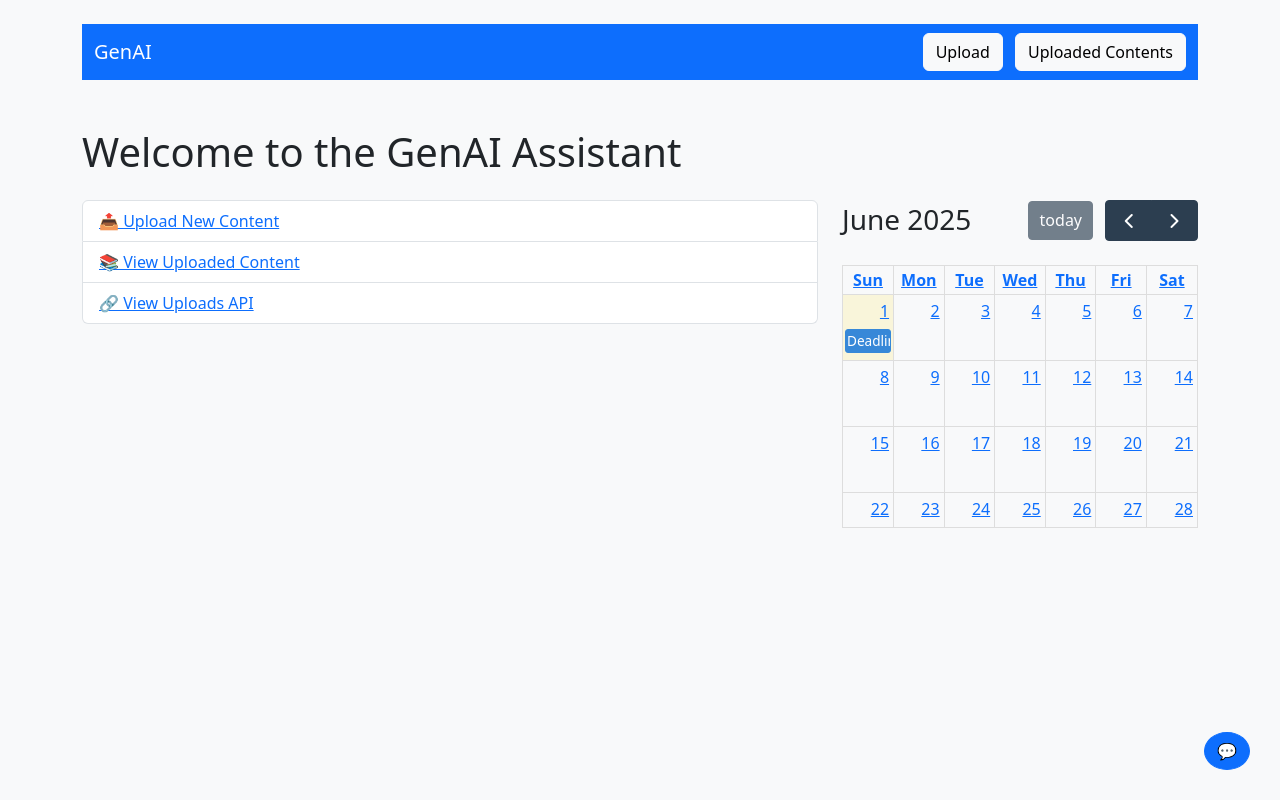
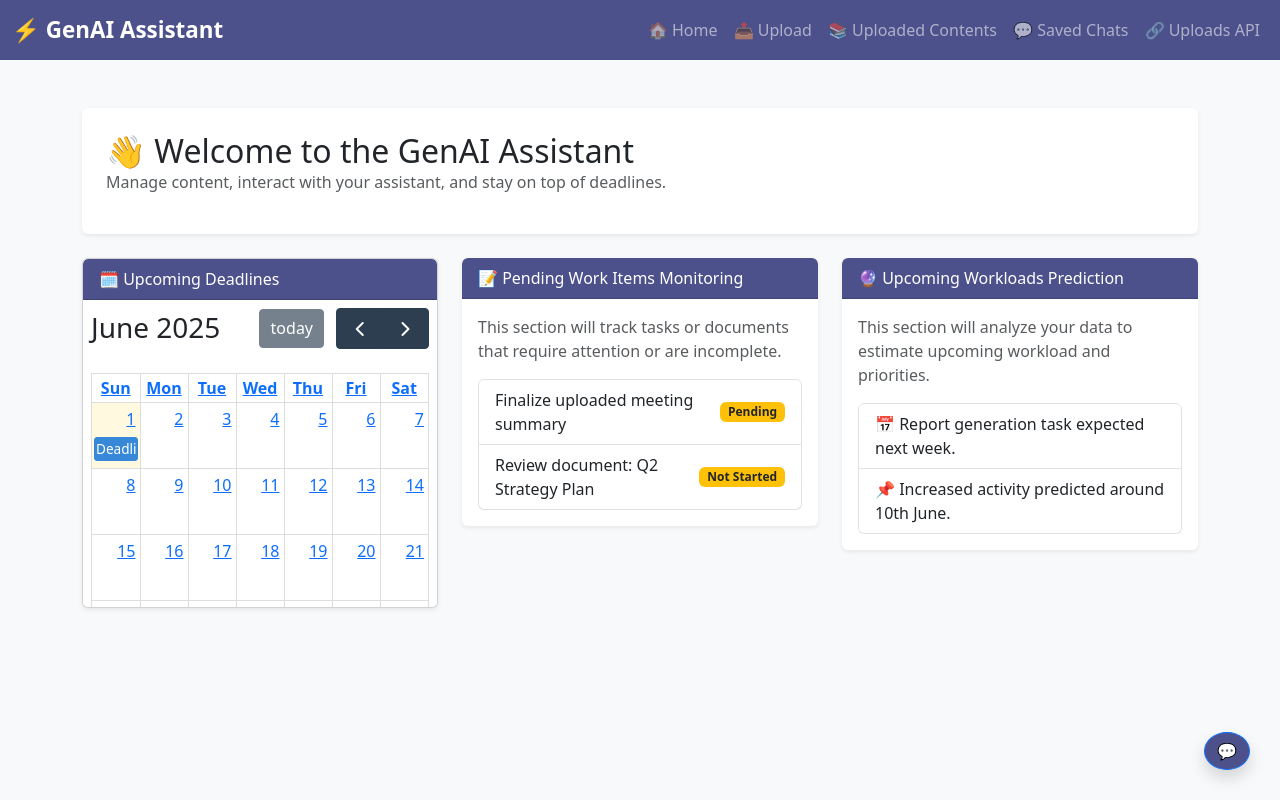
Before and after one commit to liptika/genai_assistant_django_azure, a Django app: page / in a window 1280 px wide. Run offline with Django 4.2, Linux system fonts and the light colour scheme; lists and menus that the app fills with data are empty.

Commit message:
UI Update and Azure OpenAI Integration
Added Save Chat

Updated UI

Integrated Azure OpenAI with Chatbot

```diff
--- a/genai_assistant/content_manager/templates/content_manager/home.html
+++ b/genai_assistant/content_manager/templates/content_manager/home.html
@@ -1,33 +1,90 @@
 {% extends 'base.html' %}
 {% block title %}Home - GenAI Assistant{% endblock %}
 {% block content %}
-<div class="row mt-5 text-left">
-  <h1 class="mb-4">Welcome to the GenAI Assistant</h1>
-
-  <!-- Content Links -->
-  <div class="col-md-8">
-    <ul class="list-group">
-      <li class="list-group-item"><a href="/upload/">📤 Upload New Content</a></li>
-      <li class="list-group-item"><a href="/content_list/">📚 View Uploaded Content</a></li>
-      <li class="list-group-item"><a href="/api/uploads/">🔗 View Uploads API</a></li>
-    </ul>
+<div class="row mt-4">
+  <div class="col-12 mb-4">
+    <div class="bg-white p-4 rounded shadow-sm">
+      <h2 class="mb-0">👋 Welcome to the GenAI Assistant</h2>
+      <p class="text-muted">Manage content, interact with your assistant, and stay on top of deadlines.</p>
+    </div>
   </div>
 
-  <!-- Calendar -->
+  <!-- Calendar Section -->
   <div class="col-md-4">
-    <div id='calendar'></div>
+    <div class="card shadow-sm mb-4" style="max-height: 350px; overflow-y: auto;">
+      <div class="card-header text-white" style="background-color: rgb(77, 81, 139);">
+        🗓️ Upcoming Deadlines
+      </div>
+      <div class="card-body p-2">
+        <div id="calendar" style="max-width: 100%;"></div>
+      </div>
+    </div>
+  </div>
+
+  <!-- Pending Work Items Monitoring -->
+  <div class="col-md-4">
+    <div class="card shadow-sm border-0" style="max-height: 350px; overflow-y: auto;">
+      <div class="card-header text-white" style="background-color: rgb(77, 81, 139);">
+        📝 Pending Work Items Monitoring
+      </div>
+      <div class="card-body">
+        <p class="text-muted">This section will track tasks or documents that require attention or are incomplete.</p>
+        <ul class="list-group">
+          <li class="list-group-item d-flex justify-content-between align-items-center">
+            Finalize uploaded meeting summary
+            <span class="badge bg-warning text-dark">Pending</span>
+          </li>
+          <li class="list-group-item d-flex justify-content-between align-items-center">
+            Review document: Q2 Strategy Plan
+            <span class="badge bg-warning text-dark">Not Started</span>
+          </li>
+
+
+          <!-- Add more items here if needed -->
+        </ul>
+      </div>
+    </div>
+  </div>
+
+  <!-- Upcoming Workloads Prediction -->
+  <div class="col-md-4">
+    <div class="card shadow-sm border-0" style="max-height: 350px; overflow-y: auto;">
+      <div class="card-header text-white" style="background-color: rgb(77, 81, 139);">
+        🔮 Upcoming Workloads Prediction
+      </div>
+      <div class="card-body">
+        <p class="text-muted">This section will analyze your data to estimate upcoming workload and priorities.</p>
+        <ul class="list-group">
+          <li class="list-group-item">
+            📅 Report generation task expected next week.
+          </li>
+          <li class="list-group-item">
+            📌 Increased activity predicted around 10th June.
+          </li>
+          <!-- Add more items here if needed -->
+        </ul>
+      </div>
+    </div>
   </div>
 </div>
 
+
+
+
+
+
 <!-- Floating Chat Button -->
-<button id="chatbot-toggle" class="btn btn-primary rounded-circle"
-  style="position: fixed; bottom: 30px; right: 30px; z-index: 999">💬</button>
+<button id="chatbot-toggle" class="btn btn-primary rounded-circle shadow"
+  style="position: fixed; bottom: 30px; right: 30px; z-index: 999; background-color: rgb(77, 81, 139);" title="Open Chatbot">💬</button>
 
 <!-- Chatbot Popup -->
-<div id="chatbot-container" class="card"
-  style="display: none; position: fixed; bottom: 90px; right: 30px; width: 300px; z-index: 999;">
-  <div class="card-header bg-primary text-white">Chatbot Assistant</div>
-  <div class="card-body" id="chatbox" style="height: 200px; overflow-y: auto"></div>
+<div id="chatbot-container" class="card shadow"
+  style="display: none; position: fixed; bottom: 90px; right: 30px; width: 350px; z-index: 999;">
+  <div class="card-header text-white d-flex justify-content-between align-items-center" style="background-color: rgb(77, 81, 139);">
+    Chatbot Assistant
+    <button type="button" class="btn-close btn-close-white" aria-label="Close" onclick="chatbotContainer.style.display='none';"></button>
+  </div>
+  <div class="card-body" id="chatbox" style="height: 250px; overflow-y: auto; font-size: 0.9rem;"></div>
 
   <form id="chatbot-form" class="d-flex flex-column p-2 border-top" enctype="multipart/form-data">
     <div class="d-flex mb-2">
@@ -40,6 +97,7 @@
   </form>
 </div>
 {% endblock %}
+
 
 {% block extra_scripts %}
 <script>
@@ -92,7 +150,7 @@
       .then((res) => res.json())
       .then((data) => {
         const botReply = data.reply || "🤖 Sorry, I didn’t get that.";
-        chatbox.innerHTML += `<div class="text-start mb-2"><span class="badge bg-secondary">${botReply}</span></div>`;
+        chatbox.innerHTML += `<div class="text-start mb-2"><span class="badge bg-secondary" style="white-space: normal; word-wrap: break-word; display: inline-block; max-width: 100%; text-align: left;">${botReply}</span></div>`;
         chatbox.scrollTop = chatbox.scrollHeight;
         chatbotInput.value = "";
         fileInput.value = "";
--- a/genai_assistant/content_manager/urls.py
+++ b/genai_assistant/content_manager/urls.py
@@ -10,4 +10,5 @@ urlpatterns = [
     path('calendar-test/', views.calendar_test_view, name='calendar_test'),
     path('chatbot_api/', views.chatbot_api, name='chatbot_api'),
     path('content/delete/<int:content_id>/', views.delete_content, name='delete_content'),
+    path('saved_chats/', views.saved_chats, name='saved_chats'),
 ]
--- a/genai_assistant/content_manager/views.py
+++ b/genai_assistant/content_manager/views.py
@@ -22,6 +22,8 @@ import uuid
 from django.shortcuts import redirect, get_object_or_404
 from django.contrib import messages
 from .models import UploadedContent
+
+from .models import ChatMessage
 
 #API View
 
@@ -78,29 +80,59 @@ def calendar_test_view(request):
 
 
 # Chatbot API
+from .langchain_utils import get_langchain_chain
+
 @csrf_exempt
 def chatbot_api(request):
     if request.method == "POST":
         message = request.POST.get("message", "").strip()
         uploaded_file = request.FILES.get("file")
+        ai_reply = ""
 
-        # Handle file upload if present
+        # ⬇️ Handle file upload
         if uploaded_file:
             filename = f"{uuid.uuid4()}_{uploaded_file.name}"
-            save_path = os.path.join(settings.MEDIA_ROOT, "uploads", filename)
+            file_path = os.path.join("uploads", filename)
+            save_path = os.path.join(settings.MEDIA_ROOT, file_path)
+
+            os.makedirs(os.path.dirname(save_path), exist_ok=True)
+
             with default_storage.open(save_path, 'wb+') as destination:
                 for chunk in uploaded_file.chunks():
                     destination.write(chunk)
-            print(f"✅ File saved at: {save_path}")
 
-        # Dummy AI response (replace with actual logic if needed)
-        ai_reply = f"You said: '{message}'"
-        if uploaded_file:
-            ai_reply += f" and uploaded a file named '{uploaded_file.name}'"
+            # Save to DB
+            UploadedContent.objects.create(
+                title=uploaded_file.name,
+                file=file_path,
+                content_type='doc'  # Static for now
+            )
+
+            ai_reply += f"✅ Uploaded file: {uploaded_file.name}. "
+
+        # ⬇️ Use LangChain to generate a real response
+        if message:
+            try:
+                chain = get_langchain_chain()
+                langchain_response = chain.run(message)
+                ai_reply += langchain_response
+            except Exception as e:
+                ai_reply += f"❌ Error generating response: {str(e)}"
+        elif not ai_reply:
+            ai_reply = "🤖 You didn't say anything!"
+
+        # ⬇️ Save to DB
+        ChatMessage.objects.create(
+            user_message=message or "",
+            bot_reply=ai_reply
+        )
 
         return JsonResponse({"reply": ai_reply})
 
     return JsonResponse({"error": "Only POST requests are allowed."}, status=405)
+
+
+
 
 
 #Delete Saved Files
@@ -117,3 +149,23 @@ def delete_content(request, content_id):
         messages.success(request, "File deleted successfully.")
 
     return redirect('content_list')
+
+'''
+#Save chats
+def chatbot_api(request):
+    if request.method == 'POST':
+        data = json.loads(request.body)
+        user_message = data.get('message')
+        # Simulate response (replace with real logic)
+        bot_reply = f"Echo: {user_message}"
+
+        # Save chat
+        ChatMessage.objects.create(user_message=user_message, bot_reply=bot_reply)
+
+        return JsonResponse({'reply': bot_reply})'''
+
+
+#Save Chats Page
+def saved_chats(request):
+    chats = ChatMessage.objects.order_by('-timestamp')
+    return render(request, 'content_manager/saved_chats.html', {'chats': chats})
--- /dev/null
+++ b/genai_assistant/media/uploads/7f2e5bf8-3be6-453d-8cf8-6c1e1fe0b076_demo.txt
@@ -0,0 +1 @@
+demo.txt
--- /dev/null
+++ b/genai_assistant/media/uploads/demo.txt
@@ -0,0 +1 @@
+demo.txt
--- /dev/null
+++ b/genai_assistant/media/uploads/demo_FjGT4T6.txt
@@ -0,0 +1 @@
+demo.txt
--- a/genai_assistant/templates/base.html
+++ b/genai_assistant/templates/base.html
@@ -3,30 +3,70 @@
 <head>
   <meta charset="UTF-8">
   <title>{% block title %}GenAI Assistant{% endblock %}</title>
-    <link rel="stylesheet" href="https://cdn.jsdelivr.net/npm/bootstrap@5.3.2/dist/css/bootstrap.min.css">
+
+  <!-- Bootstrap CSS -->
+  <link href="https://cdn.jsdelivr.net/npm/bootstrap@5.3.2/dist/css/bootstrap.min.css" rel="stylesheet">
+
   <!-- FullCalendar CSS -->
   <link href="https://cdn.jsdelivr.net/npm/fullcalendar@5.11.3/main.min.css" rel="stylesheet" />
 
+  <style>
+    body {
+      background-color: #f8f9fa;
+    }
+    .navbar-brand {
+      font-weight: bold;
+      font-size: 1.4rem;
+    }
+    .nav-link {
+      font-size: 1rem;
+    }
+    .bg-blue {
+    --bs-bg-opacity: 1;
+    background-color: rgb(77, 81, 139);
+}
+  </style>
 </head>
-<body class="bg-light">
-    <div class="container py-4">
-        <nav class="navbar navbar-expand-lg navbar-dark bg-primary mb-4">
+
+<body >
+  <!-- Navbar -->
+  <nav class="navbar navbar-expand-lg navbar-dark bg-blue sticky-top" >
     <div class="container-fluid">
-              <a class="navbar-brand" href="/">GenAI</a>
-              <div>
-                <a class="btn btn-light me-2" href="/upload/">Upload</a>
-                <a class="btn btn-light" href="/content_list/">Uploaded Contents</a>
+      <a class="navbar-brand" href="/">⚡ GenAI Assistant</a>
+      <button class="navbar-toggler" type="button" data-bs-toggle="collapse" data-bs-target="#navbarContent">
+        <span class="navbar-toggler-icon"></span>
+      </button>
+
+      <div class="collapse navbar-collapse justify-content-end" id="navbarContent">
+        <ul class="navbar-nav mb-2 mb-lg-0">
+          <li class="nav-item">
+            <a class="nav-link" href="/">🏠 Home</a>
+          </li>
+          <li class="nav-item">
+            <a class="nav-link" href="/upload/">📤 Upload</a>
+          </li>
+          <li class="nav-item">
+            <a class="nav-link" href="/content_list/">📚 Uploaded Contents</a>
+          </li>
+          <li class="nav-item">
+            <a class="nav-link" href="/saved_chats/">💬 Saved Chats</a>
+          </li>
+          <li class="nav-item">
+            <a class="nav-link" href="/api/uploads/">🔗 Uploads API</a>
+          </li>
+        </ul>
       </div>
     </div>
   </nav>
 
+  <!-- Main Container -->
+  <div class="container py-4">
     {% block content %}{% endblock %}
   </div>
-    {% block extra_scripts %}
-    <!-- FullCalendar JS -->
 
-
-    {% endblock %}
+  <!-- Scripts -->
+  <script src="https://cdn.jsdelivr.net/npm/bootstrap@5.3.2/dist/js/bootstrap.bundle.min.js"></script>
   <script src="https://cdn.jsdelivr.net/npm/fullcalendar@5.11.3/main.min.js"></script>
+  {% block extra_scripts %}{% endblock %}
 </body>
 </html>
```
Also changed, not shown: genai_assistant/content_manager/langchain_utils.py (added, +22 -0 lines), genai_assistant/content_manager/models.py (+11 -0 lines), genai_assistant/content_manager/templates/content_manager/saved_chats.html (added, +18 -0 lines), genai_assistant/content_manager/templates/content_manager/upload.html (+39 -15 lines), genai_assistant/genai_assistant/settings.py (+7 -0 lines), genai_assistant/content_manager/migrations/0001_initial.py, genai_assistant/content_manager/migrations/0002_chatmessage.py (added), genai_assistant/media/uploads/3abc1642-6943-469e-9ad2-8bcb8cd0d1ee_demo.txt (renamed from genai_assistant/media/uploads/95d06f7a-38f7-4afd-994b-deda30fe06b6_demo.txt). Lines whose indentation alone changed are shown as unchanged.
